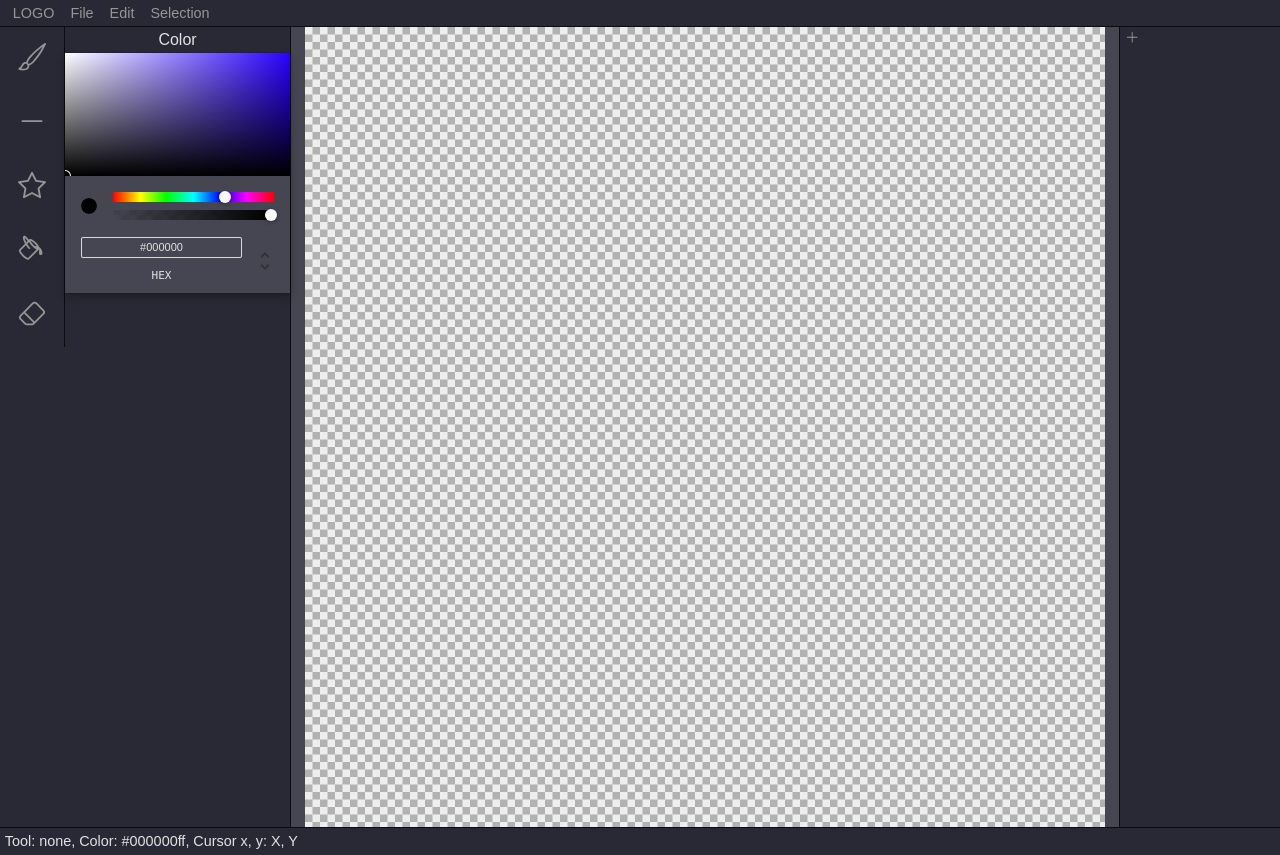
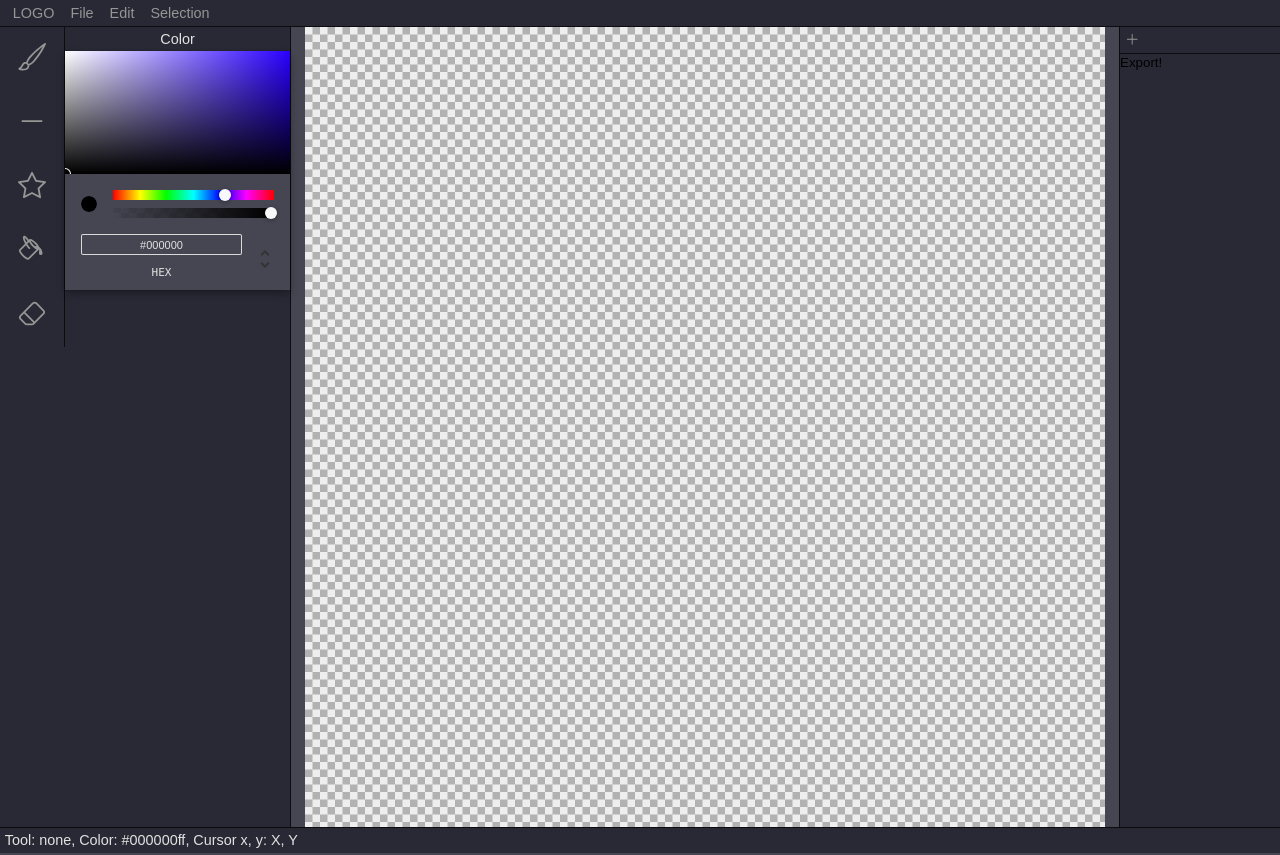
Before and after one commit to flyingmisaki/pixel-art-editor-2, a React (Create React App) app: page / in a window 1280 px wide. Built offline with nearby package versions, Linux system fonts and the light colour scheme.

Commit message:
Export button start

```diff
--- a/src/components/LayersPanel/LayersPanel.css
+++ b/src/components/LayersPanel/LayersPanel.css
@@ -1,11 +1,17 @@
 .LayersPanel {
     width: 10rem;
+    display: flex;
+    flex-direction: column;
+}
+
+.layersPanelTop {
+    border-bottom: 1px solid var(--DarkblueGray1);
 }
 
 .addLayerButton {
+    margin-top: 0.15rem;
     width: 1.5rem;
     height: 1.5rem;
-    background-color: var(--blueGray1);
     color: var(--mediumGray1);
     border: none;
 }
@@ -15,6 +21,20 @@
 }
 
 .addLayerButton:hover {
+    color: var(--lightGray1);
+    cursor: pointer;
+}
+
+.exportRegion button {
+    flex-direction: column;
+    align-self: flex-end;
+}
+
+.exportRegion button {
+    color: var(--mediumGray1);
+}
+
+.exportRegion button:hover {
     color: var(--lightGray1);
     cursor: pointer;
 }
--- a/src/components/LayersPanel/LayersPanel.jsx
+++ b/src/components/LayersPanel/LayersPanel.jsx
@@ -1,6 +1,7 @@
 import React from "react";
 import {useLayers} from "../../hooks/useLayers";
 import "./LayersPanel.css"
+import {saveAs} from "file-saver"
 import {BsPlusLg, BsTrashFill, BsEyeFill, BsLockFill} from "react-icons/bs";
 
 export default function LayersPanel() {
@@ -23,12 +24,24 @@ export default function LayersPanel() {
         )
     }
 
+    // const exportImage = function() {
+	// 	if(!canvasRef.current) return
+	// 	const imageUrl = canvasRef.current.toDataURL("image/png")
+	// 	console.log("Exported to url: ", imageUrl)
+	// 	saveAs(imageUrl, "export.png")
+	// }
+
     const render = function() {
         return (
             <div className="LayersPanel">
-                <button onClick={addLayer} className="addLayerButton"><BsPlusLg/></button>
+                <div className="layersPanelTop">
+                    <button onClick={addLayer} className="addLayerButton"><BsPlusLg/></button>
+                </div>
                 <div className="layers">
                     {layers.map(renderLayer)}
+                </div>
+                <div className="exportRegionButton">
+                    <button>Export!</button>
                 </div>
             </div>
         )
--- a/src/components/PixelCanvas/PixelCanvas.css
+++ b/src/components/PixelCanvas/PixelCanvas.css
@@ -8,4 +8,5 @@ canvas {
         <rect y="200" width="200" height="200" />\
         </svg>');
     background-size: 15px 15px;
+
 }
--- a/src/components/StatusBar/StatusBar.css
+++ b/src/components/StatusBar/StatusBar.css
@@ -1,3 +1,3 @@
-a {
+div {
     font-size: 0.9rem;
 }
--- a/src/components/StatusBar/StatusBar.jsx
+++ b/src/components/StatusBar/StatusBar.jsx
@@ -13,7 +13,7 @@ export default function NavBar() {
 
     const render = function() {
         return (
-            <a>Tool: {activeTool?.name ?? "none"}, Color: {colorToHexColor(brushColor)}, Cursor x, y: {"X"}, {"Y"}</a>
+            <div>Tool: {activeTool?.name ?? "none"}, Color: {colorToHexColor(brushColor)}, Cursor x, y: {"X"}, {"Y"}</div>
         )
     }
 
```
Also changed, not shown: src/App.jsx (+2 -9 lines).
